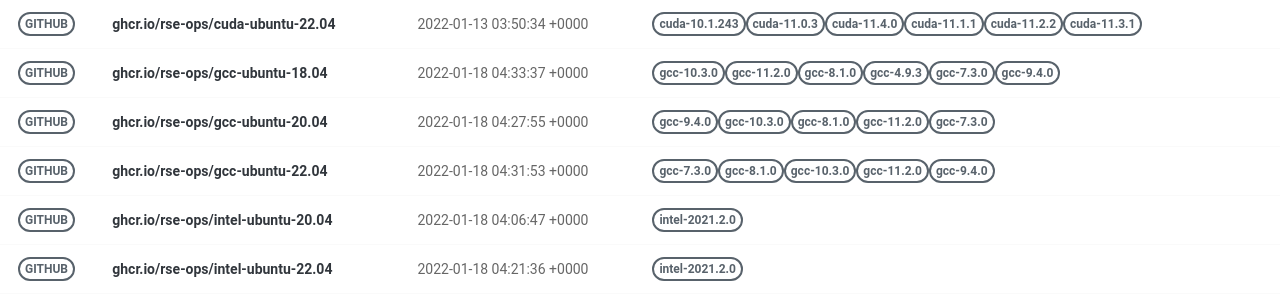
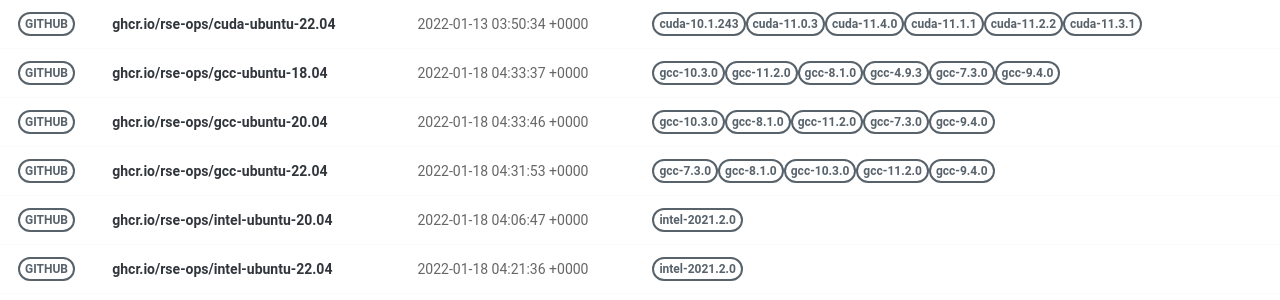
Before and after one commit to rse-ops/docker-images, a Jekyll site: the page built from pages/index.md, in a window 1280 px wide. Shown: the part 326-626 px from the top of the page. Built offline with Jekyll 4.4.1, drawn with Linux system fonts in a browser that asks for light colours; nearby versions of some CDN libraries.

Commit message:
Automated push to update library 2022-01-18

```diff
--- a/_library/ghcr.io-rse-ops-gcc-ubuntu-20.04.md
+++ b/_library/ghcr.io-rse-ops-gcc-ubuntu-20.04.md
@@ -1,14 +1,11 @@
 ---
 layout: container
 name: ghcr.io/rse-ops/gcc-ubuntu-20.04
-updated_at: 2022-01-18 04:27:55.642071
+updated_at: 2022-01-18 04:33:46.754209
 
 
 container_url: https://github.com/orgs/rse-ops/packages/container/package/gcc-ubuntu-20.04
 versions:
- - tag: gcc-9.4.0
-   dockerfile: https://github.com/rse-ops/docker-images/blob/main/ubuntu/gcc/Dockerfile
-   manifest: https://crane.ggcr.dev/manifest/ghcr.io/rse-ops/gcc-ubuntu-20.04:gcc-9.4.0
  - tag: gcc-10.3.0
    dockerfile: https://github.com/rse-ops/docker-images/blob/main/ubuntu/gcc/Dockerfile
    manifest: https://crane.ggcr.dev/manifest/ghcr.io/rse-ops/gcc-ubuntu-20.04:gcc-10.3.0
```
Also changed, not shown: other parts of _library/ghcr.io-rse-ops-gcc-ubuntu-20.04.md (+3 -0 lines).
